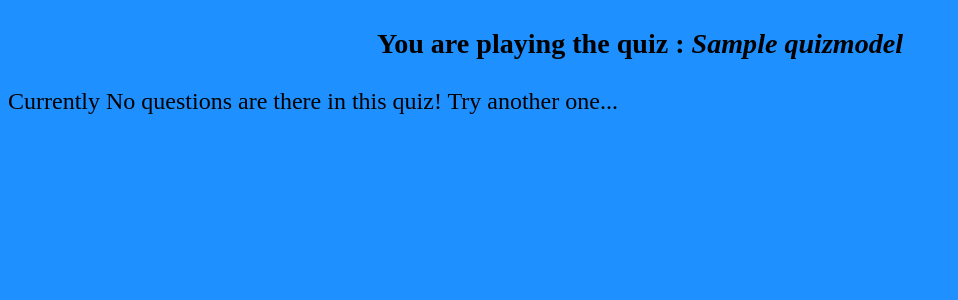
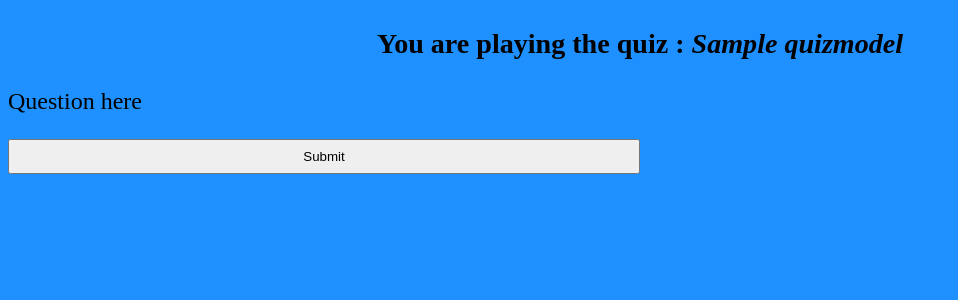
Before and after one commit to git-gagan/Quiz_App, a Django app: page /Home/1/ in a window 1280 px wide. Shown: the top 300 px of the page, without its empty margins (0-958 px from the left). Run offline with Django 3.2, Linux system fonts and the light colour scheme; a user stored in the database is signed in; tables that the repository leaves empty hold one stand-in row (values such as "Sample post").

Commit message:
Included form to proceed further and modified view

```diff
--- a/my_quizzes/templates/onequestion.html
+++ b/my_quizzes/templates/onequestion.html
@@ -6,12 +6,10 @@
     <p>Thanks for taking the quiz</p>
 {% else %}
     <center><h3>You are playing the quiz : <i>{{ this_quiz }}</i></h3></center>
-    {% if question %}
-            <h4>{{ question }}</h4>
-            <h5>Space for Answers</h5>
-            <br/>
-    {% else %}
-        <p>Currently No questions are there in this quiz! Try another one...</p>
-    {% endif %}
+    <p>Question here</p>
+    <form method="POST">
+        <!-- Take Input through form and save it in user_answer model-->
+        <input type="Submit" value="Submit">
+    </form>
 {% endif %}
 {% endblock %}
--- a/my_quizzes/views.py
+++ b/my_quizzes/views.py
@@ -121,4 +121,5 @@ def question_page(request, page_number):
     if quiz_number > len(QuizModel.objects.all()):
         return HttpResponse("The Quiz with this ID doesn't exist!!")
     this_quiz = QuizModel.objects.all().filter(id = quiz_number).first()
-    return render(request, "onequestion.html", {"this_quiz":this_quiz})
+    this_question = Question.objects.all().filter(quiz_id = quiz_number)
+    return render(request, "onequestion.html", {"this_quiz":this_quiz, "questions":this_question})
```
